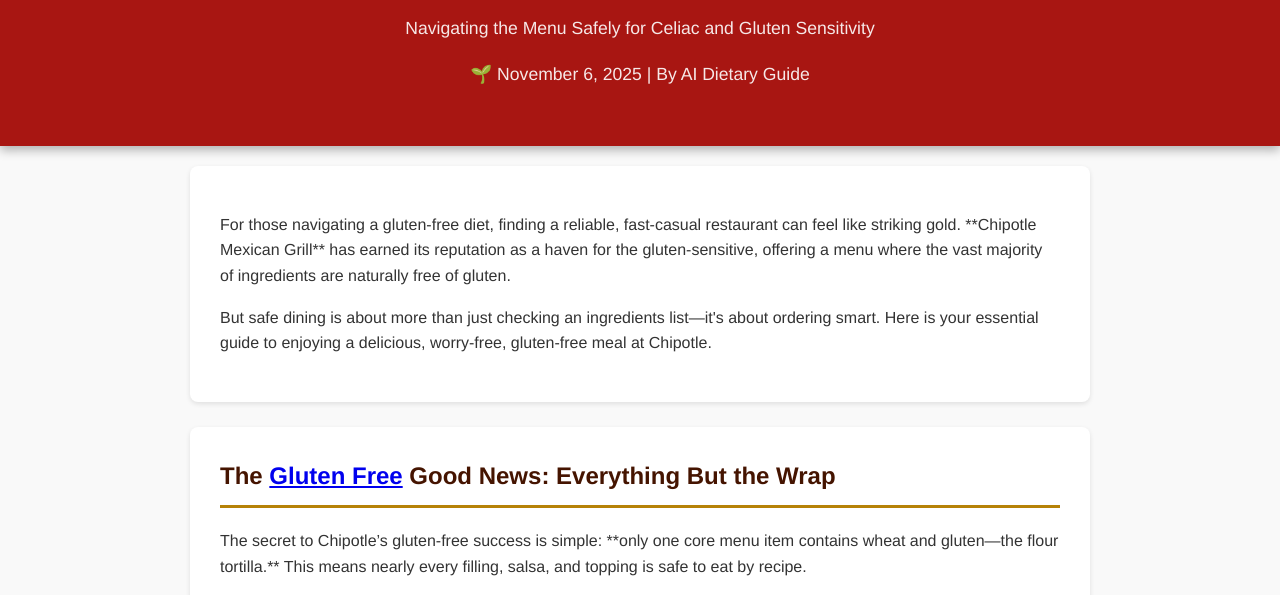
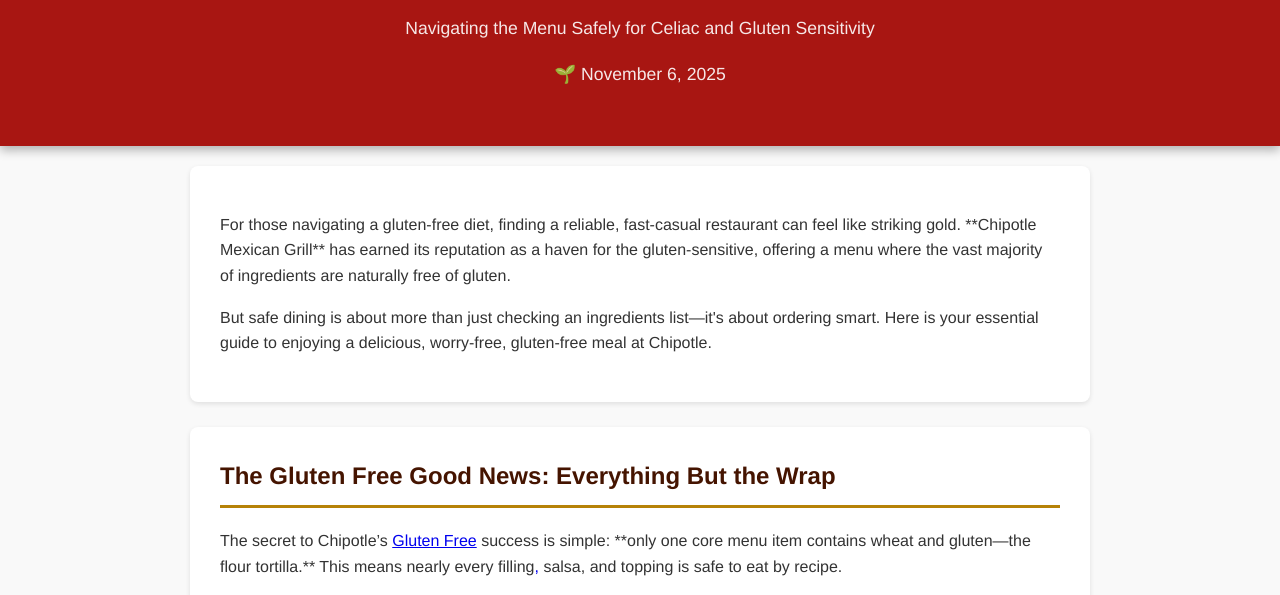
Before and after one commit to lilyfloori/Chipotle-GlutenFree-Menu, a plain HTML site: page index.html in a window 1280 px wide. Shown: the part 198-793 px from the top of the page. Drawn offline with Linux system fonts and the light colour scheme.

Commit message:
Fix HTML encoding issues in index.html

```diff
--- a/index.html
+++ b/index.html
@@ -165,7 +165,7 @@
         <div class="container">
             <h1>The Ultimate Guide to Ordering Gluten-Free at Chipotle </h1>
             <p>Navigating the Menu Safely for Celiac and Gluten Sensitivity</p>
-            <p>🌱 November 6, 2025 | By AI Dietary Guide</p>
+            <p>🌱 November 6, 2025</p>
         </div>
     </header>
 
@@ -177,8 +177,8 @@
         </section>
 
         <section class="blog-section">
-            <h2>The <a href="https://chipotlmenu.com/">Gluten Free</a> Good News: Everything But the Wrap</h2>
-            <p>The secret to Chipotle’s gluten-free success is simple: **only one core menu item contains wheat and gluten—the flour tortilla.** This means nearly every filling, salsa, and topping is safe to eat by recipe.</p>
+            <h2>The Gluten Free Good News: Everything But the Wrap</h2>
+            <p>The secret to Chipotle’s <a href="https://chipotlmenu.com/">Gluten Free</a> success is simple: **only one core menu item contains wheat and gluten—the flour tortilla.** This means nearly every filling<a href="https://docs.google.com/spreadsheets/d/1oQAeNEga_dCMIsuPm8SVZGqhUnVXIcfC4wcOoCnUkYU/edit?usp=sharing">,</a> salsa, and topping is safe to eat by recipe.</p>
 
             <h3>✅ Your 100% Safe Bases & Fillings</h3>
             <table>
@@ -263,4 +263,5 @@
     </footer>
 
 </body>
+
 </html>
```
